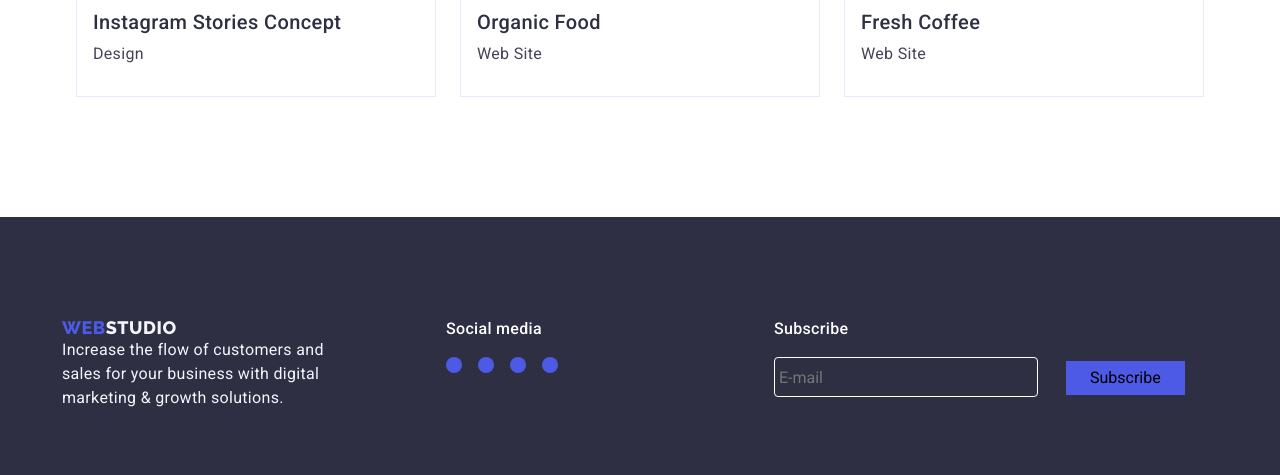
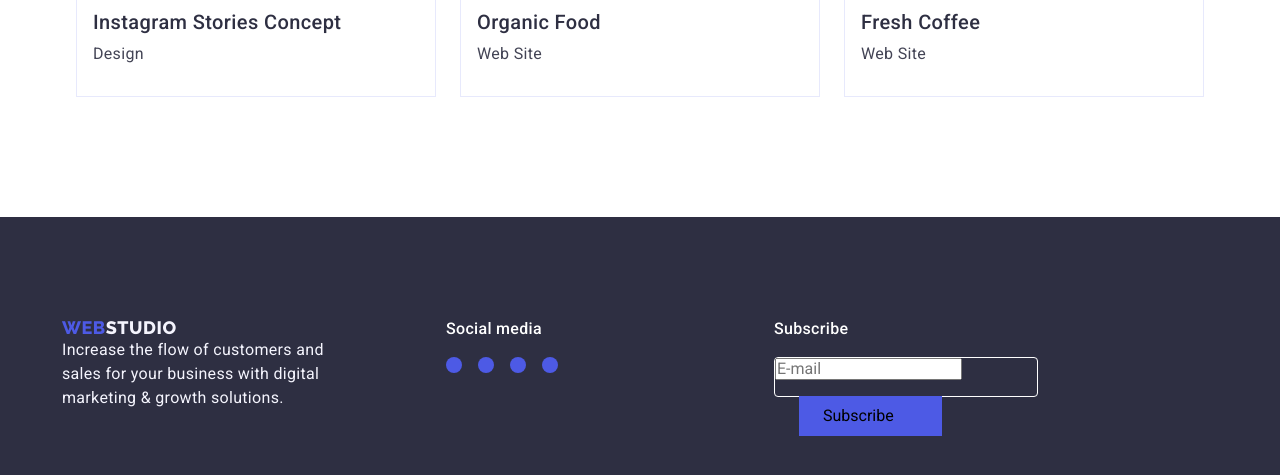
Before and after one commit to TumanGolim/goit-markup-hw-05, a plain HTML site: page portfolio.html in a window 1280 px wide. Shown: the part 1547-2022 px from the top of the page. Drawn offline with Linux system fonts and the light colour scheme.

Commit message:
Futer all

```diff
--- a/css/styles.css
+++ b/css/styles.css
@@ -385,9 +385,12 @@
 }
 
 .email__imput {
-  width: 453px;
-  height: 80px;
-  flex-shrink: 0;
+  margin-bottom: 16px;
+  font-weight: 500;
+  font-size: 16px;
+   line-height: 1.5;
+  letter-spacing: 0.02em;
+  color: #ffffff;
 }
 
 .subscribe-heading {
@@ -400,25 +403,51 @@
 }
 
 .foter__email {
-  position: relative;
-  top: 16px;
-  width: 264px;
-  height: 40px;
-  border-radius: 4px;
-  color: var(--white, #fff);
-  border: 1px solid var(--white, #fff);
-  background-color: var(--dark);
+ display: flex;
+gap: 24px;
+
+
 }
+.foter__lable{
+
+}
+
+.foter__imput{
+width: 264px;
+height: 40px;
+border: 1px solid #ffffff;
+background-color: transparent;
+font-size: 12px;
+line-height: 1.5;
+letter-spacing: 0.04em;
+padding-left: 16px;
+filter: drop-shadow(0px 4px 4px rgba(0, 0, 0, 0.15));
+border-radius: 4px;
+color: #ffffff;
+
+}
+
 .footer__Subscribe {
-  cursor: pointer;
-  position: relative;
-  left: 24px;
-  top: 16px;
-  display: inline-flex;
-  padding: 8px 24px;
-  justify-content: center;
-  align-items: center;
-  background: var(--iris, #4d5ae5);
+ min-width: 165px;
+ height: 40px;
+ display: flex;
+justify-content: center;
+align-items: center;
+font-family: "Roboto", sans-serif;
+font-size: 16px;
+font-weight: 500;
+line-height: 1.5;
+letter-spacing: 0.04em;
+color: #ffffff;
+cursor: pointer;
+background-color: #4D5AE5;
+border: none;
+border-radius: 4px;
+}
+
+.foter__svg{
+margin-left: 16px;
+
 }
 
 .text__Subscribe {
--- a/portfolio.html
+++ b/portfolio.html
@@ -319,9 +319,21 @@
           </ul>
         </div>
         <div class="email__imput">
-          <h3 class="subscribe-heading">Subscribe</h3>
-          <input class="foter__email" name="email" placeholder=" E-mail" />
-          <button class="footer__Subscribe">Subscribe</button>
+          <p class="subscribe-heading">Subscribe</p>
+          <form class="foter__email" action="">
+            <label class="foter__lable" for="">
+              <input
+                name="foter__i"
+                type="email"
+                placeholder="E-mail"
+                class="foter__imput"
+                placeholder="color #ffffff;"
+              />
+            </label>
+            <button type="submit" class="footer__Subscribe">
+              Subscribe <svg class="foter__svg" width="24" height="24"></svg><use href=""></use>
+            </button>
+          </form>
         </div>
       </div>
     </footer>
```
